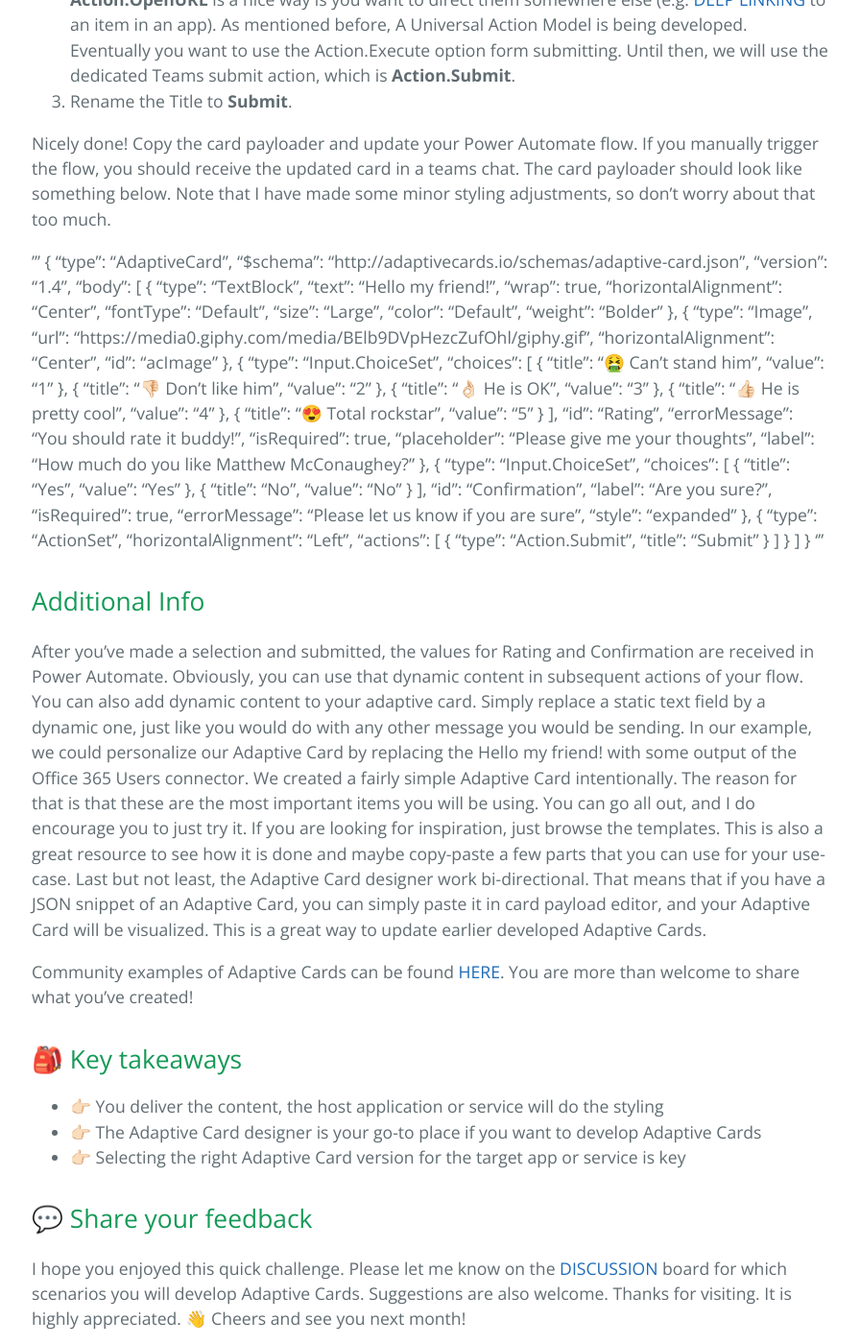
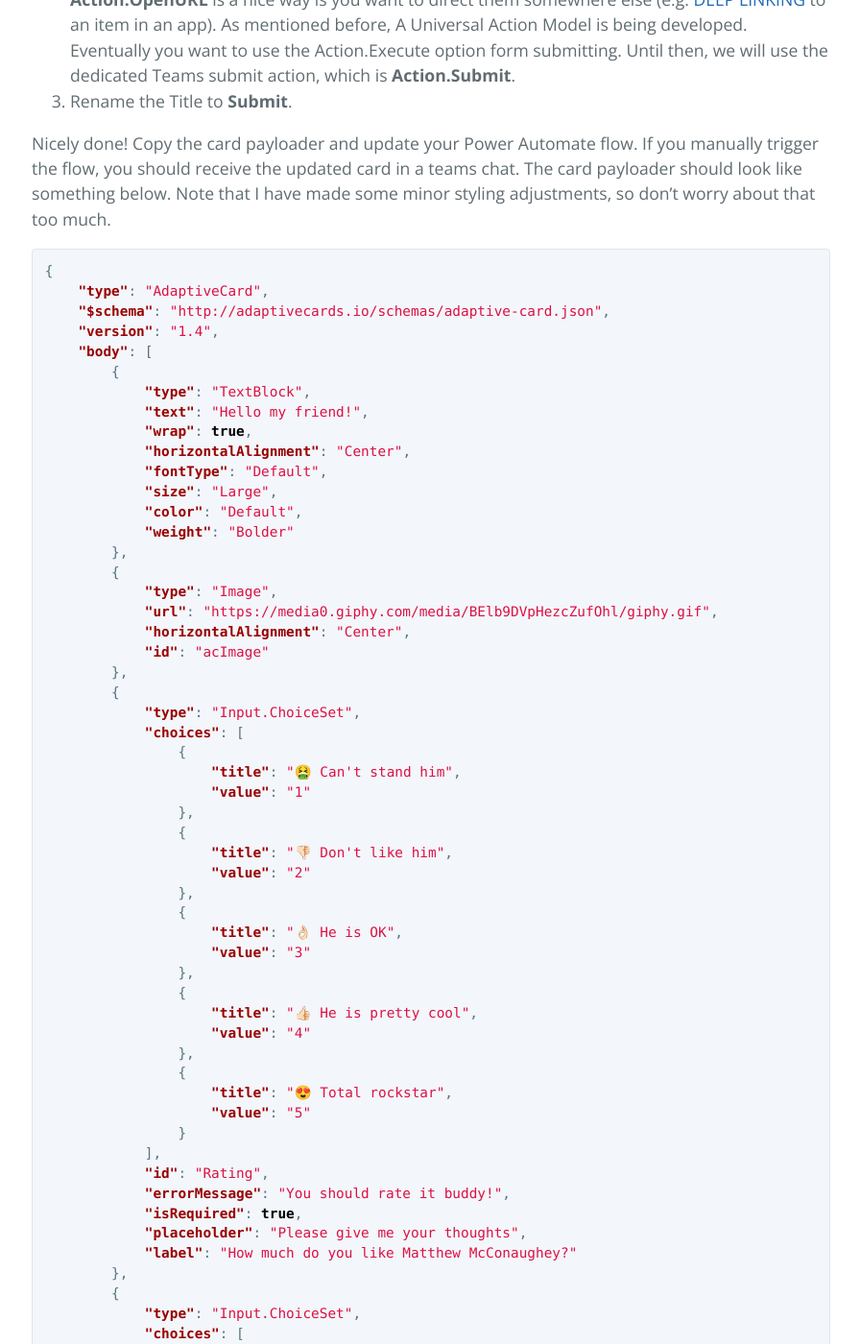
Before and after one commit to miguelverweij/PowerPlatformChallenge, a Jekyll site: the page built from docs/_posts/2022-05-01-challenge-005.md, in a window 1280 px wide and 1400 px high, scrolled down 6344 px. Shown: the whole window at 96% size, without its empty margins (191-1087 px from the left). Built offline with Jekyll 4.4.1, drawn with Linux system fonts in a browser that asks for light colours; some of the changed text lies outside the part shown.

Commit message:
Update 2022-05-01-challenge-005.md

````diff
--- a/docs/_posts/2022-05-01-challenge-005.md
+++ b/docs/_posts/2022-05-01-challenge-005.md
@@ -24,7 +24,7 @@
 Adaptive Cards are an 🔓 open card exchange format enabling developers to exchange UI content in a common and consistent way, written in JSON. Each app or service supporting Adaptive Cards will transform the content file into native UI elements, automatically adapting to the look and feel of the host.
 In practice, this means that you will only have to worry about the content you want to bring across to your end-user. The host application or service will make sure it looks and scales as it should.
 
-A good example of Adaptive Cards are the messages you receive when an ✔️ Approval is implemented in your flow. The first image 👇🏼 below shows the initial Adaptive Card. It asks the recipient to approve or reject. Once the request has been approved (see second image), the Adaptive Card adapts accordingly. This is a key 🦸🏻 advantage over a regular email with a static link embedded in it.
+A good example of Adaptive Cards are the messages you receive when an ✔️ Approval is implemented in your flow. The first image 👇🏼 below shows the initial Adaptive Card. It asks the recipient to approve or reject. Once the request has been approved, the Adaptive Card adapts accordingly (see second image). This is a key 🦸🏻 advantage over a regular email with a static link embedded in it.
 
 ![Initial Adaptive Card](/assets/Challenge_005_AdaptiveCardExampleInitial.png "Initial Adaptive Card")
 
@@ -42,7 +42,8 @@
 3. Add a **TextBlock** element to the Adaptive Card
 4. Set the text property to **Hello my friend!**. Notice it will update your card payloader. In the [SCHEMA EXPLORER](https://adaptivecards.io/explorer/TextBlock.html), review what information is required. As you can see, only the type and text property are required. These are now in your payloader, so this element should work by now.
 5. Add an **Image** element to the Adaptive Card and search what information is required in the Schema Explorer. Notice that PNG, JPEG, and GIF are accepted formats.
-6. The Image element requires an URL to the image location. You right click the image below and copy the image link. now paste it into the URL property. If you're not a fan of Matthew, feel free to browse for another image. ![Hello](https://media0.giphy.com/media/BElb9DVpHezcZufOhl/giphy.gif "Hello")
+6. The Image element requires an URL to the image location. You right click the image below and copy the image link. now paste it into the URL property. If you're not a fan of Matthew, feel free to browse for another image.
+![Hello](https://media0.giphy.com/media/BElb9DVpHezcZufOhl/giphy.gif "Hello")
 7. Click **Copy card payload**.
 8. Create a new Power Automate with a manual trigger.
 9. Add the action **Post adaptive card and wait for a response**.
@@ -100,7 +101,7 @@
 
 Nicely done! Copy the card payloader and update your Power Automate flow. If you manually trigger the flow, you should receive the updated card in a teams chat. The card payloader should look like something below. Note that I have made some minor styling adjustments, so don't worry about that too much.
 
-'''
+```json
 {
     "type": "AdaptiveCard",
     "$schema": "http://adaptivecards.io/schemas/adaptive-card.json",
@@ -182,7 +183,7 @@
         }
     ]
 }
-'''
+```
 
 ## Additional Info
 After you've made a selection and submitted, the values for Rating and Confirmation are received in Power Automate. Obviously, you can use that dynamic content in subsequent actions of your flow. You can also add dynamic content to your adaptive card. Simply replace a static text field by a dynamic one, just like you would do with any other message you would be sending. In our example, we could personalize our Adaptive Card by replacing the Hello my friend! with some output of the Office 365 Users connector.
````
